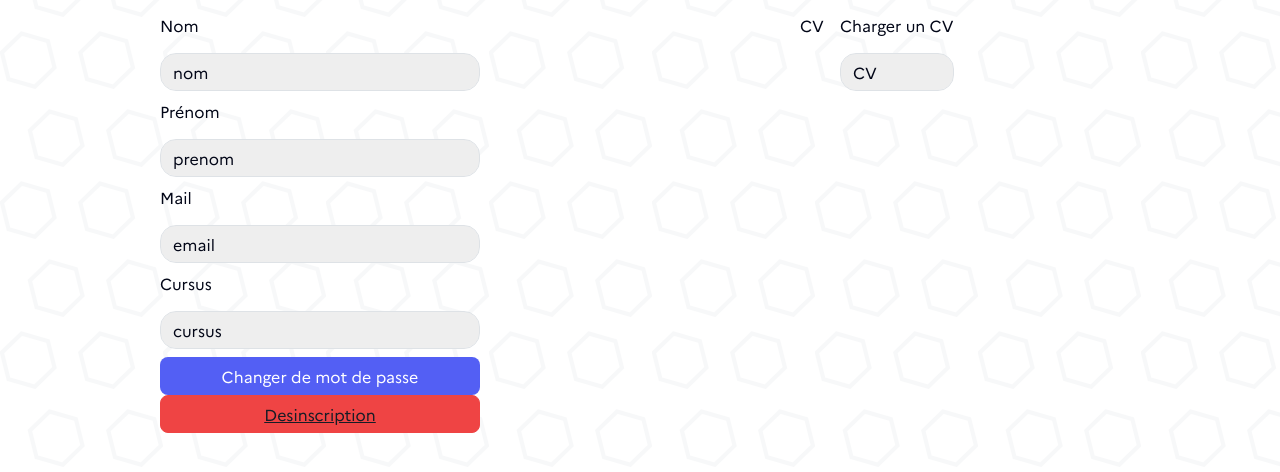
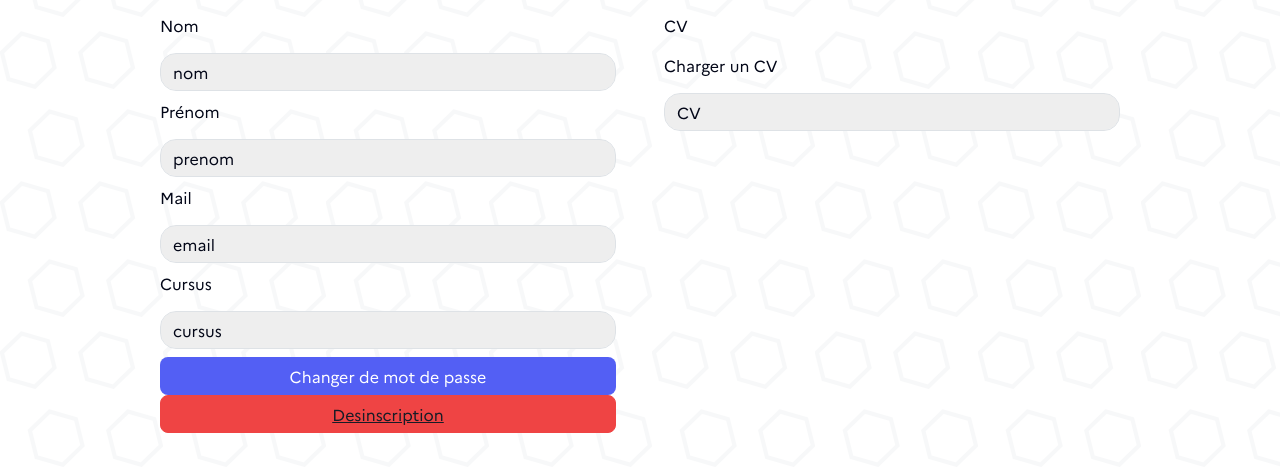
Before and after one commit to eugeosyns/digitalsansfrontiere, a website: page compte.html in a window 1280 px wide. Shown: the part 130-602 px from the top of the page. Drawn offline with nearby package versions, Linux system fonts and the light colour scheme; files whose address does not match are found by name; a web font is replaced by a local one.

Commit message:
pages compte

```diff
--- a/compte.html
+++ b/compte.html
@@ -61,9 +61,9 @@
         <div class="d-flex justify-content-between align-items-center">
             <h2 class="titre">Compte</h2>
         </div>
-        <div class="d-flex">
+        <div class="d-flex gap-5">
             <div class="d-flex w-100">
-                <div class="flex-column w-50">
+                <div class="flex-column w-100">
                     <div class="d-flex flex-column gap-2">
                         <label for="exampleInputPassword1" class="form-label rounded-1">Nom</label>
                         <h4 class="form-control bg-info">nom</h4>
@@ -88,8 +88,8 @@
                     </div>
                 </div>
             </div>
-            <div class="d-flex gap-3 w-50">
-                <div class="d-flex flex-column gap-2">
+            <div class="d-flex flex-column gap-2 w-100">
+                <div class="d-flex flex-column">
                     <label for="exampleInputPassword1" class="form-label rounded-1">CV</label>
                 </div>
                 <div class="d-flex flex-column gap-2">
```
